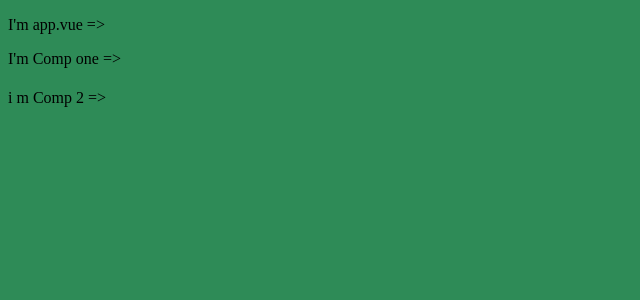
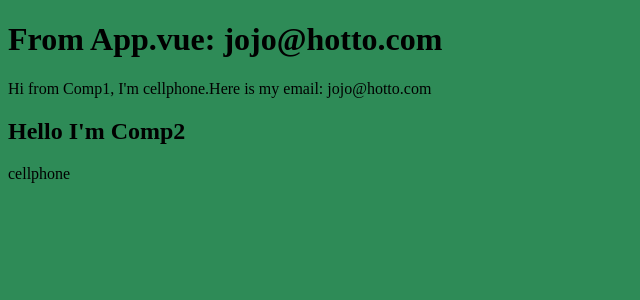
Before and after one commit to vhsconnect/vue-boilerplate, a Vue app: page / in a window 1280 px wide. Shown: the top 300 px of the page, without its empty margins (0-640 px from the left). Built offline with nearby package versions, Linux system fonts and the light colour scheme.

Commit message:
nested comps with props and data functional

```diff
--- a/package.json
+++ b/package.json
@@ -11,6 +11,8 @@
   "author": "vhsconnect",
   "license": "ISC",
   "dependencies": {
+    "@vue/babel-helper-vue-jsx-merge-props": "^1.0.0",
+    "@vue/babel-preset-jsx": "^1.0.0",
     "vue": "^2.6.10",
     "vue-router": "^3.0.7"
   },
--- a/src/App.vue
+++ b/src/App.vue
@@ -1,23 +1,28 @@
 <template>
   <div id="app">
-    <p id="something">I'm app.vue =>{{name}}</p>
-    <Comp1/>
-    <comp3 v-bind:examples="name"></comp3>
+  <h1>From App.vue: {{email}}</h1>
+    <Comp1
+    :contactme="email"
+    :groceries="groceryList"
+    />
   </div>
 </template>
 
 <script>
-  import Comp1 from "./components/comp1.vue"
-  import Comp3 from "./components/comp3.vue"
-
-  export default {
-    components: {
-      Comp1,
-      Comp3
-    },
-    data: {
-      name: 'jimmy p'
-    }
-
+import Comp1 from "./components/Comp1.vue";
+export default {
+  components: {
+    Comp1
+  },
+  data() {
+    return {
+      email: "jojo@hotto.com",
+      groceryList: [
+        { id: 1, item: "broccoli" },
+        { id: 2, item: "mushrooms" },
+        { id: 3, item: "gouda" }
+      ]
+    };
   }
+};
 </script>
--- a/src/app.js
+++ b/src/app.js
@@ -8,7 +8,11 @@ new Vue({
   el: '#app',
   render: h => h(App), //the h function is the render function
   data: {
-    name: 'sako'
+    name: 'sako',
+    grocerylist:
+      [
+        {id: 1, text: 'cheese'},
+        {id: 2, text: 'salami'}
+      ]
   }
-
 })
--- a/src/components/comp1.vue
+++ b/src/components/comp1.vue
@@ -1,23 +1,33 @@
 <template>
-  <div id='some'>
-    <div v-if="1 + 2 == 3">
-      <p>I'm Comp one => {{name}}</p>
-      <Comp2 />
-    </div>
+<div>
+  <div v-if="condition">
+    <span>Hi from Comp1, I'm {{firstName}}</span>
+    <span>Here is my email: {{contactme}}</span>
   </div>
+  <div v-else>
+    <span>Hi from Comp1, I'm {{otherName}}.</span>
+    <span>Here is my email: {{contactme}}</span>
+  </div>
+  <Comp2
+  :othername="otherName"
+  />
+</div>
 </template>
 
 <script>
-import Comp2 from './comp2.vue'
+import Comp2 from './Comp2.vue'
 
- export default {
-    components: {
-      Comp2
-    },
-    el: '#some',
-    data: {
-        name: 'das bus'
-    }
-  }
-
+export default {
+  components: {
+    Comp2
+  },
+  data() {
+    return {
+      firstName: "das bus",
+      otherName: "cellphone",
+      condition: false
+    };
+  },
+  props: ["contactme", "groceries"]
+};
 </script>
--- a/src/components/comp2.vue
+++ b/src/components/comp2.vue
@@ -1,6 +1,12 @@
 <template>
   <div>
-    <h1 id="some">{{name}}</h1>
-    <p>i m Comp 2 => {{name}}</p>
+    <h2>Hello I'm Comp2</h2>
+    <span>{{othername}}</span>
   </div>
 </template>
+
+<script>
+ export default {
+   props: ['othername']
+ }
+</script>
--- a/src/components/comp3.vue
+++ /dev/null
@@ -1,4 +0,0 @@
-Vue.component('comp3', {
-  props: ['examples'],
-  template: <p>say hi {{examples}}</p>
-})
```
Also changed, not shown: .babelrc, 1 other file (tests, documents, lock files or other folders).
